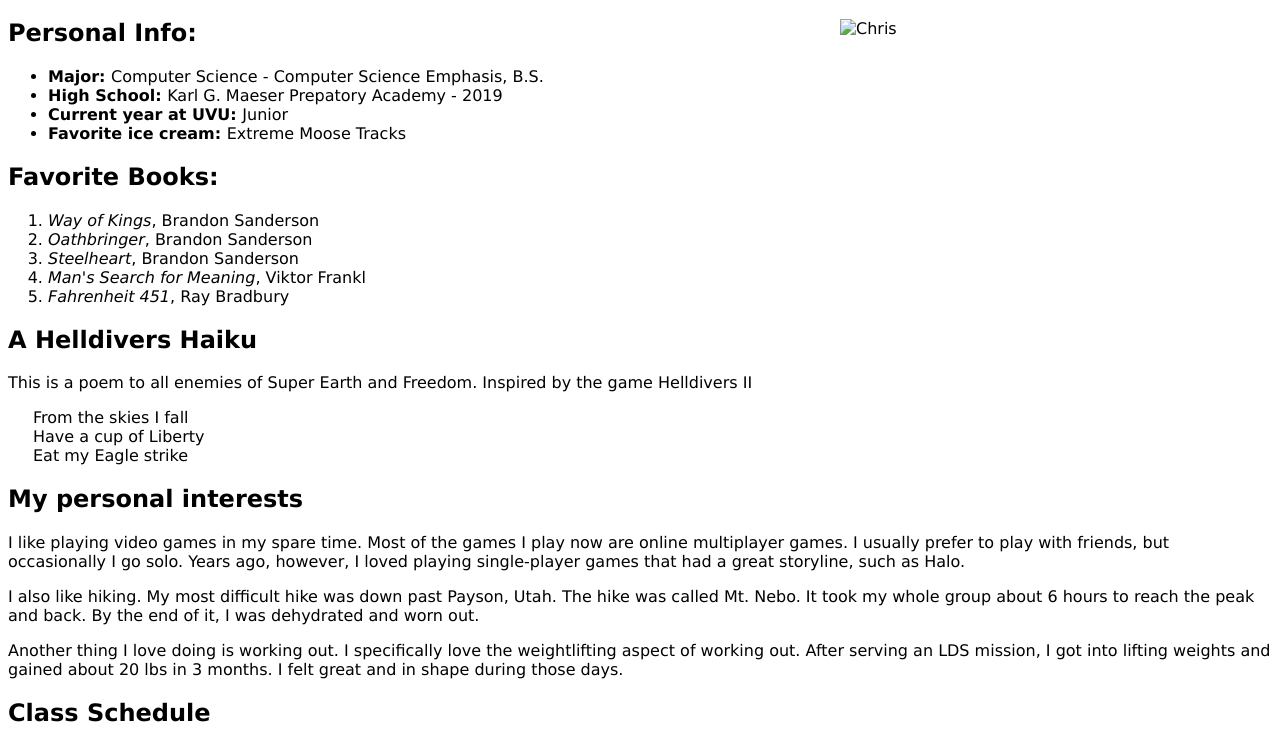
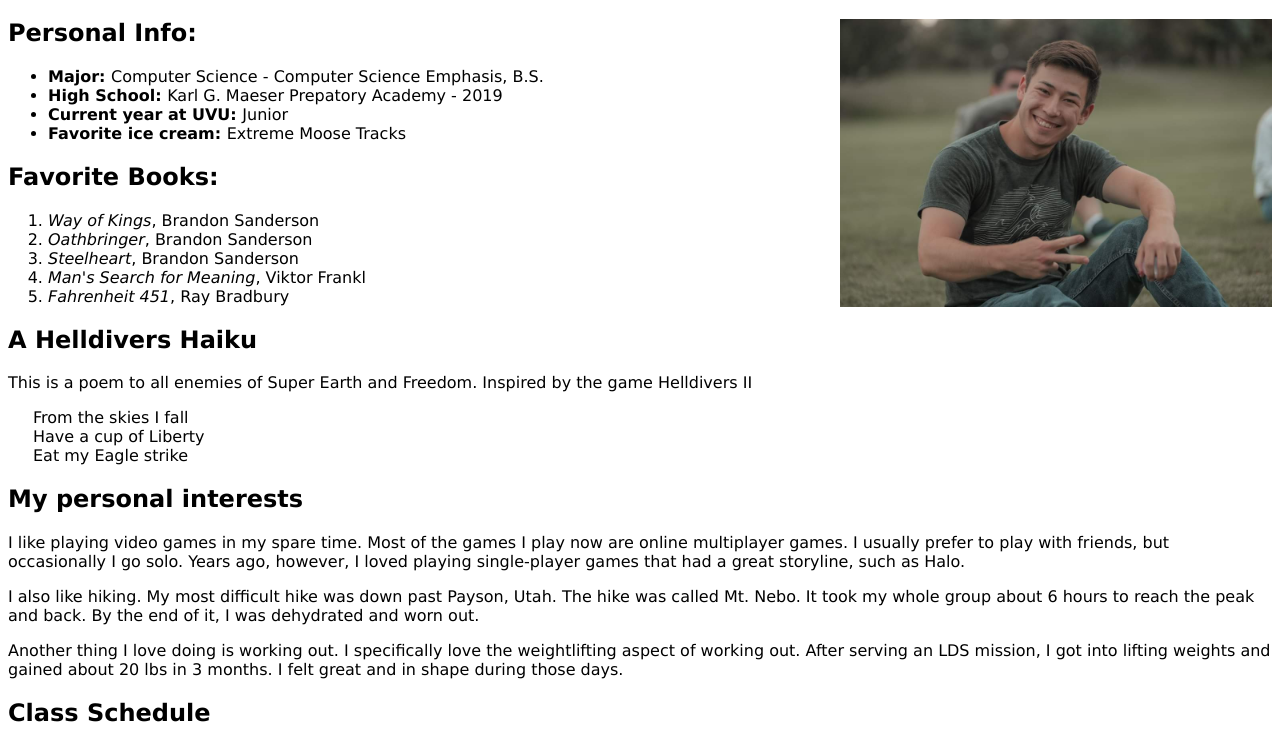
Before and after one commit to ChrisAldous/WebDev1_aboutme, a plain HTML site: page index.html in a window 1280 px wide. Shown: the part 62-800 px from the top of the page. Drawn offline with Linux system fonts and the light colour scheme.

Commit message:
Update index.html
changed the img link

```diff
--- a/index.html
+++ b/index.html
@@ -8,7 +8,7 @@
 </head>
 <body>
     <h1>Christopher Aldous</h1>
-    <img class="image" src="/Users/christopheraldous/Desktop/WebDevCourse/WebDev1/AboutMe/FB_IMG_1690863218324 copy.jpg" alt="Chris">
+    <img class="image" src="Chris.jpg" alt="Chris">
 
     <h2>Personal Info:</h2>
         <ul>
```
